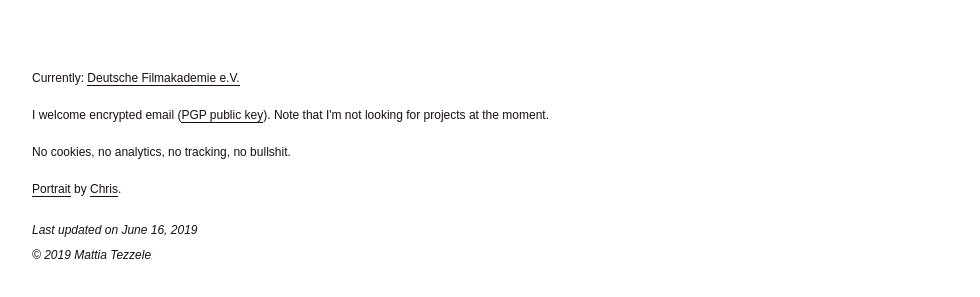
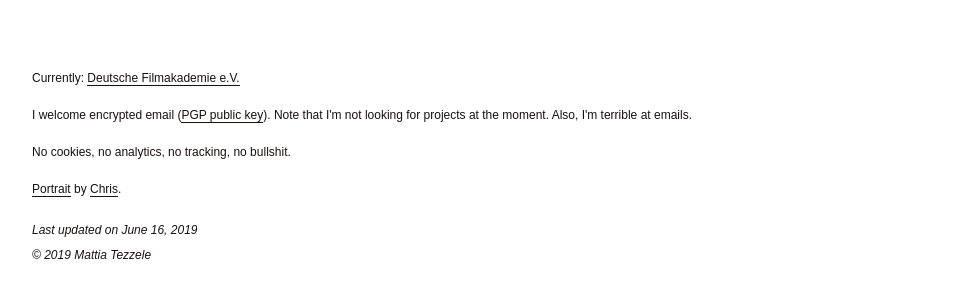
Before and after one commit to mrzool/mrzool.github.io, a Jekyll site: the page built from index.md, in a window 1280 px wide. Shown: the part 657-954 px from the top of the page, without its empty margins (0-980 px from the left). Built offline with Jekyll 4.4.1, drawn with Linux system fonts in a browser that asks for light colours.

Commit message:
Email disclaimer

```diff
--- a/_includes/_footer.html
+++ b/_includes/_footer.html
@@ -1,7 +1,7 @@
 <footer class="ml2 mr2 px2 mt2 mb3">
   <div class="h6">
     <p class="mb1">Currently: <a href="https://www.deutsche-filmakademie.de">Deutsche Filmakademie e.V.</a></p>
-    <p class="mb1">I welcome encrypted email (<a href="https://keybase.io/zool/pgp_keys.asc?fingerprint=4c9d065963ce0529a9f528198e8372839251a729">PGP public key</a>). Note that I'm not looking for projects at the moment.</p>
+    <p class="mb1">I welcome encrypted email (<a href="https://keybase.io/zool/pgp_keys.asc?fingerprint=4c9d065963ce0529a9f528198e8372839251a729">PGP public key</a>). Note that I'm not looking for projects at the moment. Also, I'm terrible at emails.</p>
     <p class="mb1">No cookies, no analytics, no tracking, no bullshit.</p>
     <p class="mb2"><a href="/portrait" title="Mattia's portrait">Portrait</a> by <a href="https://www.instagram.com/chrissparrows/" title="Chris Passeri's Instagram">Chris</a>.</p>
     <i>Last updated on {{ 'now' | date: "%B %-d, %Y" }}</i><br>
```
